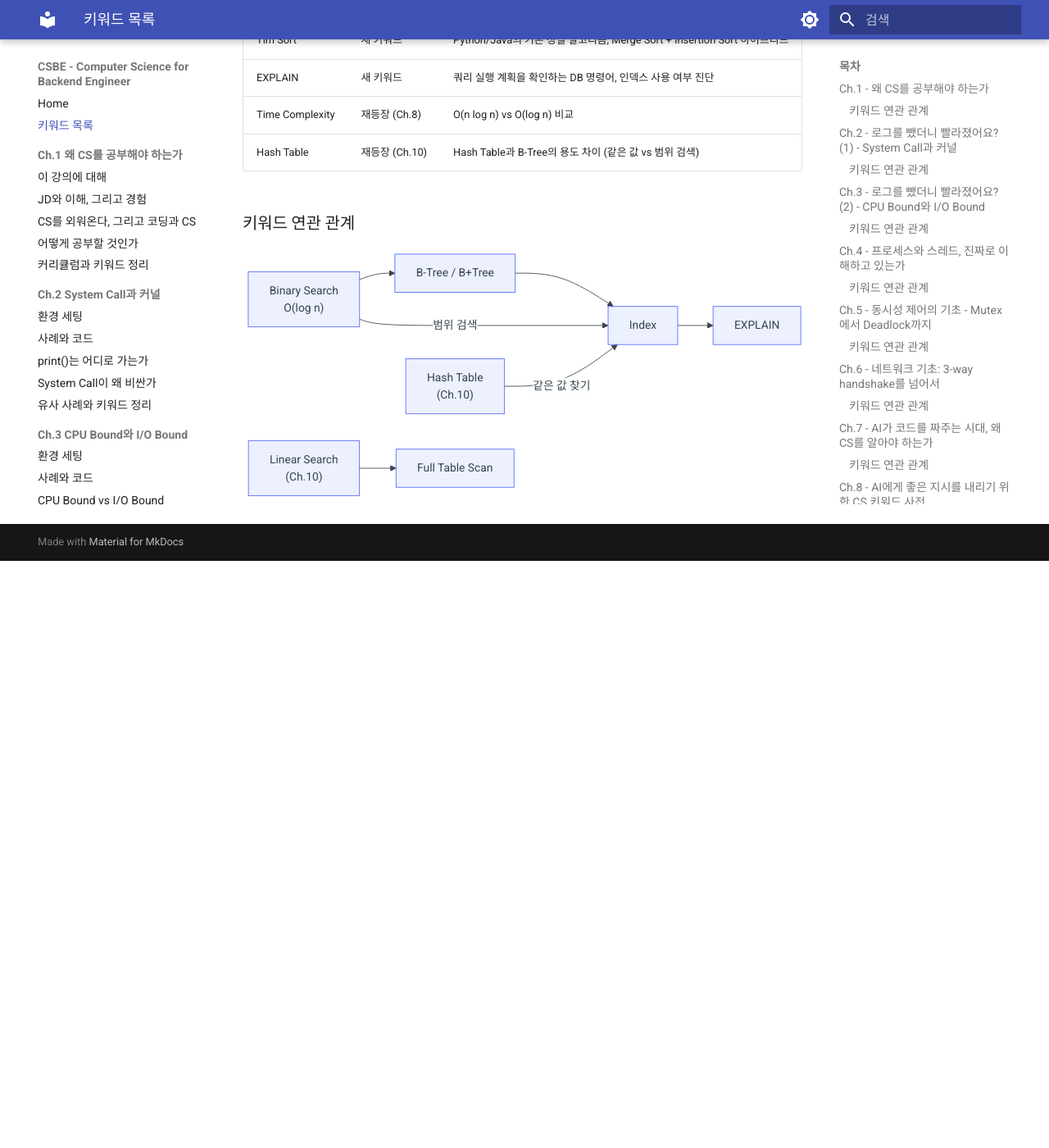
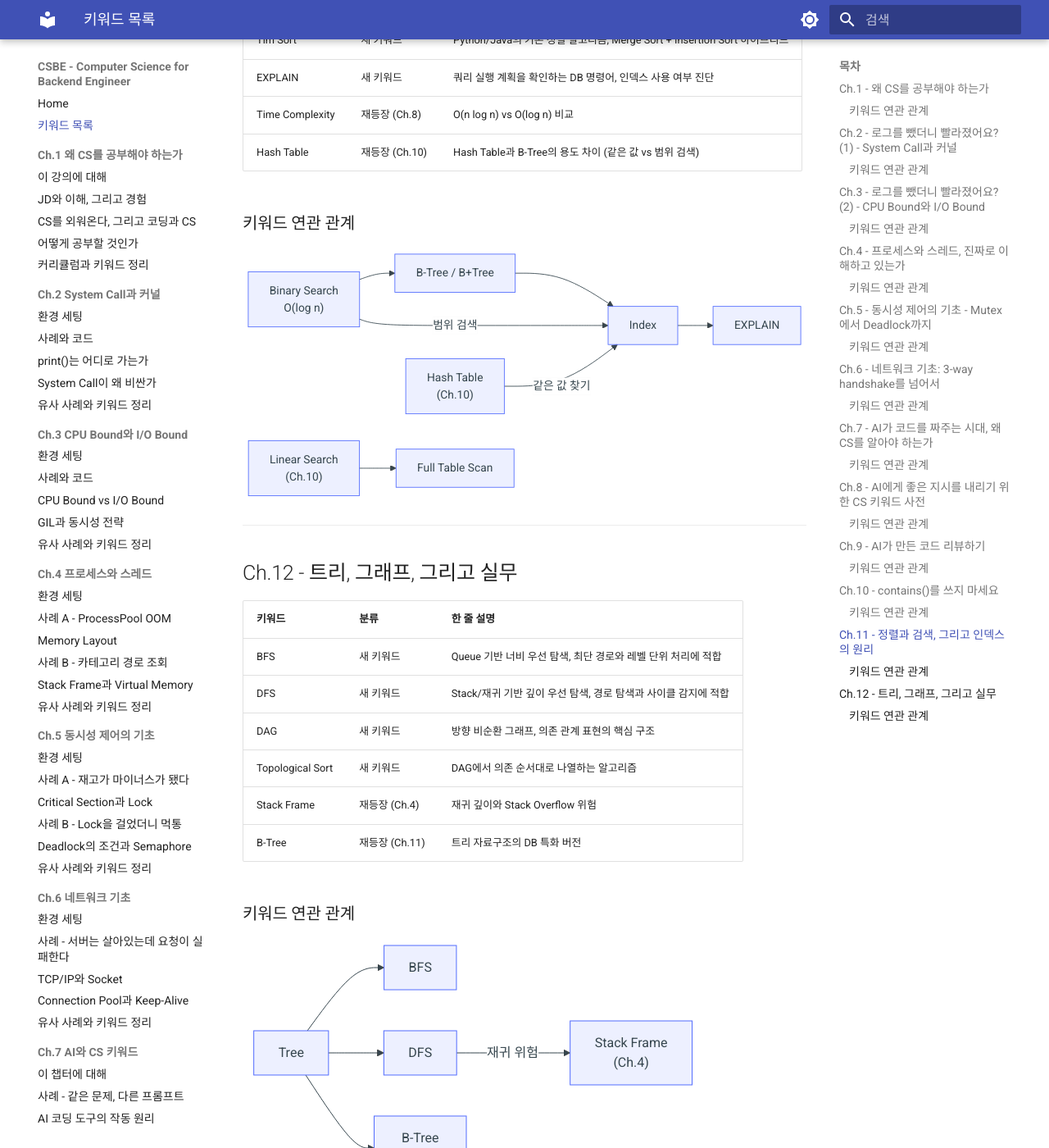
Before and after one commit to teo-jang/csbe, an MkDocs documentation site: the page built from chapters/KEYWORDS.md, in a window 1280 px wide and 1400 px high, scrolled down 13366 px. Shown: the whole window at 82% size. Built offline with MkDocs 1.6.1 and Material for MkDocs 9.7.7, drawn with Linux system fonts in a browser that asks for light colours; before the commit the page ends 14050 px from its top, so only the background shows below that.

Commit message:
feat: add Ch.12 트리, 그래프, 그리고 실무에서 만나는 구조들
- 카테고리 트리 재귀 조회의 문제점과 해결 (BFS/DFS 반복문)
- BFS vs DFS 선택 기준
- DAG와 위상 정렬 (빌드 시스템, CI/CD, 패키지 의존성)
- 새 키워드: BFS, DFS, DAG, Topological Sort

Co-Authored-By: Claude Opus 4.6 <noreply@anthropic.com>

````diff
--- a/chapters/KEYWORDS.md
+++ b/chapters/KEYWORDS.md
@@ -461,3 +461,28 @@ graph LR
     HT["Hash Table<br/>(Ch.10)"] -->|"같은 값 찾기"| IDX
     BS -->|"범위 검색"| IDX
 ```
+
+---
+
+## Ch.12 - 트리, 그래프, 그리고 실무
+
+| 키워드 | 분류 | 한 줄 설명 |
+|--------|------|-----------|
+| BFS | 새 키워드 | Queue 기반 너비 우선 탐색, 최단 경로와 레벨 단위 처리에 적합 |
+| DFS | 새 키워드 | Stack/재귀 기반 깊이 우선 탐색, 경로 탐색과 사이클 감지에 적합 |
+| DAG | 새 키워드 | 방향 비순환 그래프, 의존 관계 표현의 핵심 구조 |
+| Topological Sort | 새 키워드 | DAG에서 의존 순서대로 나열하는 알고리즘 |
+| Stack Frame | 재등장 (Ch.4) | 재귀 깊이와 Stack Overflow 위험 |
+| B-Tree | 재등장 (Ch.11) | 트리 자료구조의 DB 특화 버전 |
+
+### 키워드 연관 관계
+
+```mermaid
+graph LR
+    TREE["Tree"] --> BFS
+    TREE --> DFS
+    GRAPH["Graph"] --> DAG
+    DAG --> TS["Topological Sort"]
+    DFS -->|"재귀 위험"| SF["Stack Frame<br/>(Ch.4)"]
+    TREE --> BT["B-Tree<br/>(Ch.11)"]
+```
--- /dev/null
+++ b/chapters/ch12/01-case.md
@@ -0,0 +1,148 @@
+# Ch.12 사례 - 카테고리 트리를 매번 재귀로 조회한다
+
+[< 환경 세팅](./README.md) | [BFS, DFS, 그리고 DAG >](./02-bfs-dfs-dag.md)
+
+---
+
+앞에서 B-Tree라는 "디스크를 위한 트리"를 봤다. 이번에는 애플리케이션 레벨에서 트리를 다루는 문제다.
+
+
+## 12-1. 사례 설명
+
+쇼핑몰에서 카테고리 트리를 관리한다. 카테고리는 부모-자식 관계로 계층 구조를 이룬다.
+
+```
+전자제품
+├── 컴퓨터
+│   ├── 노트북
+│   ├── 데스크탑
+│   └── 모니터
+├── 스마트폰
+│   ├── 안드로이드
+│   └── iOS
+└── 가전
+    ├── TV
+    └── 냉장고
+```
+
+DB에는 이렇게 저장되어 있다:
+
+```sql
+CREATE TABLE categories (
+    id INT PRIMARY KEY,
+    name VARCHAR(100),
+    parent_id INT NULL  -- 최상위는 NULL
+);
+```
+
+주니어 개발자가 "특정 카테고리의 모든 하위 카테고리를 가져오는" API를 재귀로 만들었다.
+
+```python
+def get_children(category_id):
+    children = db.query(
+        "SELECT * FROM categories WHERE parent_id = ?", category_id
+    )
+    result = []
+    for child in children:
+        result.append(child)
+        result.extend(get_children(child["id"]))  # 재귀 호출
+    return result
+```
+
+카테고리가 5단계면 잘 동작한다. 그런데 두 가지 문제가 숨어 있다.
+
+1. 재귀 호출마다 DB 쿼리가 발생한다 (N+1 Problem의 트리 버전)
+2. 카테고리가 100단계 깊이면 `RecursionError` 발생 (Ch.4의 Stack Overflow)
+
+
+## 12-2. 결과 예측
+
+- 카테고리가 1,000개이고 평균 깊이가 5단계면 DB 쿼리는 몇 번 발생하는가?
+- 깊이가 1,000단계면 Python의 기본 재귀 제한(1,000)에 걸리는가?
+- 재귀를 반복문으로 바꾸면 Stack Overflow가 해결되는가?
+
+<!-- 기대 키워드: Tree, BFS, DFS, Stack, Queue, N+1, 재귀, Stack Frame -->
+
+
+## 12-3. 해결 방법
+
+### 방법 1: 전체를 한 번에 가져와서 메모리에서 트리 구성
+
+```python
+def get_all_children(root_id):
+    # DB 쿼리 1번으로 전체 카테고리를 가져온다
+    all_categories = db.query("SELECT * FROM categories")
+
+    # 메모리에서 부모-자식 관계를 구성 (Dict 사용 → O(1) 검색)
+    children_map = {}
+    for cat in all_categories:
+        parent_id = cat["parent_id"]
+        if parent_id not in children_map:
+            children_map[parent_id] = []
+        children_map[parent_id].append(cat)
+
+    # BFS로 하위 카테고리 수집 (재귀 없음, Stack Overflow 없음)
+    result = []
+    queue = [root_id]
+    while queue:
+        current_id = queue.pop(0)
+        for child in children_map.get(current_id, []):
+            result.append(child)
+            queue.append(child["id"])
+
+    return result
+```
+
+DB 쿼리 1번, 메모리에서 트리 순회. N+1도 없고 Stack Overflow도 없다.
+
+### 방법 2: DB에서 재귀 쿼리 사용 (CTE)
+
+```sql
+WITH RECURSIVE category_tree AS (
+    SELECT * FROM categories WHERE id = ?
+    UNION ALL
+    SELECT c.* FROM categories c
+    JOIN category_tree ct ON c.parent_id = ct.id
+)
+SELECT * FROM category_tree;
+```
+
+MySQL 8.0+, PostgreSQL, SQLite에서 지원하는 재귀 CTE(Common Table Expression)다. DB 엔진이 알아서 재귀를 처리하니까 애플리케이션에서 재귀를 쓸 필요가 없다.
+
+(Python 개발자라면 Django의 `django-treebeard`나 `django-mptt` 같은 라이브러리가 이런 계층 쿼리를 최적화해준다.)
+
+
+## 12-4. 재귀 vs 반복문
+
+Ch.4에서 봤듯이, 재귀는 함수 호출마다 Stack Frame이 쌓인다. Python의 기본 재귀 제한은 1,000이다.
+
+```python
+# 재귀 DFS - Stack Overflow 위험
+def dfs_recursive(node, visited=None):
+    if visited is None:
+        visited = set()
+    visited.add(node)
+    for child in get_children(node):
+        if child not in visited:
+            dfs_recursive(child, visited)
+    return visited
+
+# 반복문 DFS - Stack Overflow 없음 (명시적 Stack 사용)
+def dfs_iterative(start):
+    visited = set()
+    stack = [start]
+    while stack:
+        node = stack.pop()
+        if node in visited:
+            continue
+        visited.add(node)
+        for child in get_children(node):
+            stack.append(child)
+    return visited
+```
+
+반복문 버전은 `list`를 Stack으로 사용한다. Heap 메모리를 사용하니까 Python 재귀 제한에 걸리지 않는다. 실무에서 깊이를 예측할 수 없는 트리는 반복문으로 순회하는 게 안전하다.
+
+---
+
+[< 환경 세팅](./README.md) | [BFS, DFS, 그리고 DAG >](./02-bfs-dfs-dag.md)
--- /dev/null
+++ b/chapters/ch12/02-bfs-dfs-dag.md
@@ -0,0 +1,160 @@
+# Ch.12 BFS, DFS, 그리고 DAG
+
+[< 사례 - 카테고리 트리를 매번 재귀로 조회한다](./01-case.md) | [유사 사례와 키워드 정리 >](./03-summary.md)
+
+---
+
+앞에서 트리 순회를 재귀에서 반복문으로 바꾸는 방법을 봤다. 반복문 순회에는 두 가지 방식이 있다: BFS와 DFS.
+
+
+## BFS (Breadth-First Search, 너비 우선 탐색)
+
+"같은 레벨의 노드를 먼저 방문"하는 방식이다. Queue(FIFO)를 사용한다.
+
+```
+순회 순서:
+전자제품 → 컴퓨터, 스마트폰, 가전 → 노트북, 데스크탑, 모니터, 안드로이드, iOS, TV, 냉장고
+```
+
+```python
+from collections import deque
+
+def bfs(start, children_map):
+    visited = []
+    queue = deque([start])
+    while queue:
+        node = queue.popleft()   # FIFO: 먼저 넣은 것부터
+        visited.append(node)
+        for child in children_map.get(node, []):
+            queue.append(child)
+    return visited
+```
+
+(여기서 `collections.deque`를 쓰는 이유: `list.pop(0)`은 O(n)이다. 앞에서 빼면 뒤의 모든 원소를 한 칸씩 당겨야 하니까. `deque.popleft()`는 O(1)이다. Ch.10의 자료구조 선택 기준이 여기서도 적용된다.)
+
+
+## DFS (Depth-First Search, 깊이 우선 탐색)
+
+"한 방향으로 끝까지 파고들고, 막히면 돌아오는" 방식이다. Stack(LIFO)을 사용한다.
+
+```
+순회 순서:
+전자제품 → 컴퓨터 → 노트북 → 데스크탑 → 모니터 → 스마트폰 → 안드로이드 → iOS → 가전 → TV → 냉장고
+```
+
+```python
+def dfs(start, children_map):
+    visited = []
+    stack = [start]
+    while stack:
+        node = stack.pop()       # LIFO: 마지막에 넣은 것부터
+        visited.append(node)
+        for child in reversed(children_map.get(node, [])):
+            stack.append(child)
+    return visited
+```
+
+<details>
+<summary>BFS (Breadth-First Search, 너비 우선 탐색)</summary>
+
+같은 깊이의 노드를 먼저 방문하는 탐색 방식이다. Queue(FIFO)를 사용한다. "최단 경로 찾기"에 적합하다. 레벨 단위로 처리해야 하는 경우(조직도의 같은 직급, 카테고리의 같은 깊이)에 쓴다.
+
+</details>
+
+<details>
+<summary>DFS (Depth-First Search, 깊이 우선 탐색)</summary>
+
+한 방향으로 끝까지 파고든 뒤 돌아오는 탐색 방식이다. Stack(LIFO)이나 재귀를 사용한다. "모든 경로 탐색"이나 "존재 여부 확인"에 적합하다. 메모리를 BFS보다 적게 사용한다.
+
+</details>
+
+
+## 언제 BFS, 언제 DFS?
+
+| 상황 | 추천 | 이유 |
+|------|------|------|
+| 최단 경로 찾기 | BFS | 가까운 것부터 탐색 |
+| 모든 경로 탐색 | DFS | 끝까지 가봐야 알 수 있음 |
+| 레벨 단위 처리 | BFS | 같은 깊이의 노드를 한꺼번에 |
+| 깊이가 매우 깊은 경우 | DFS (반복문) | BFS는 Queue에 모든 형제를 담아야 함 |
+| 사이클 감지 | DFS | 방문 중인 노드를 다시 만나면 사이클 |
+
+
+## DAG: Directed Acyclic Graph
+
+실무에서 그래프가 가장 자주 등장하는 형태가 DAG(방향 비순환 그래프)다.
+
+- 방향(Directed): 간선에 방향이 있다 (A → B는 있지만 B → A는 아닐 수 있다)
+- 비순환(Acyclic): 사이클이 없다 (A → B → C → A 같은 순환이 없다)
+
+실무에서 DAG를 만나는 곳:
+
+| 사례 | 노드 | 간선 |
+|------|------|------|
+| 빌드 시스템 (Maven, Gradle) | 모듈 | 의존 관계 |
+| CI/CD 파이프라인 | 작업(Job) | 실행 순서 |
+| Airflow/데이터 파이프라인 | Task | 선후행 관계 |
+| 패키지 매니저 (pip, npm) | 패키지 | 의존성 |
+| Makefile | 빌드 타겟 | 의존 규칙 |
+
+<details>
+<summary>DAG (Directed Acyclic Graph, 방향 비순환 그래프)</summary>
+
+간선에 방향이 있고 사이클이 없는 그래프다. 의존 관계, 선후행 관계를 표현하는 데 적합하다. 위상 정렬(Topological Sort)로 실행 순서를 결정할 수 있다. Airflow, Gradle, npm 등이 내부적으로 DAG를 사용한다.
+
+</details>
+
+
+## 위상 정렬 (Topological Sort)
+
+DAG에서 "의존성 순서대로 나열하기"가 위상 정렬이다.
+
+```
+A → B → D
+A → C → D
+```
+
+위상 정렬 결과: A → B → C → D 또는 A → C → B → D (둘 다 유효)
+
+"A를 먼저 해야 B를 할 수 있다" 류의 순서를 정하는 거다. npm이 패키지를 설치하는 순서, Gradle이 모듈을 빌드하는 순서가 전부 위상 정렬이다.
+
+```python
+from collections import deque
+
+def topological_sort(graph):
+    # 진입 차수(in-degree) 계산
+    in_degree = {node: 0 for node in graph}
+    for node in graph:
+        for neighbor in graph[node]:
+            in_degree[neighbor] = in_degree.get(neighbor, 0) + 1
+
+    # 진입 차수 0인 노드부터 시작
+    queue = deque([n for n in in_degree if in_degree[n] == 0])
+    result = []
+
+    while queue:
+        node = queue.popleft()
+        result.append(node)
+        for neighbor in graph.get(node, []):
+            in_degree[neighbor] -= 1
+            if in_degree[neighbor] == 0:
+                queue.append(neighbor)
+
+    if len(result) != len(in_degree):
+        raise ValueError("사이클이 존재합니다!")
+
+    return result
+```
+
+(사이클이 있으면 위상 정렬이 불가능하다. 이걸 역으로 이용해서 사이클 감지에 쓸 수도 있다.)
+
+<details>
+<summary>Topological Sort (위상 정렬)</summary>
+
+DAG에서 간선의 방향을 거스르지 않으면서 모든 노드를 나열하는 알고리즘이다. "선행 조건을 먼저 처리"하는 순서를 결정한다. BFS 기반(Kahn's Algorithm)과 DFS 기반 두 가지 방법이 있다. 빌드 시스템, 패키지 매니저, 작업 스케줄러에서 핵심적으로 사용된다.
+
+</details>
+
+---
+
+[< 사례 - 카테고리 트리를 매번 재귀로 조회한다](./01-case.md) | [유사 사례와 키워드 정리 >](./03-summary.md)
--- /dev/null
+++ b/chapters/ch12/03-summary.md
@@ -0,0 +1,101 @@
+# Ch.12 유사 사례와 키워드 정리
+
+[< BFS, DFS, 그리고 DAG](./02-bfs-dfs-dag.md)
+
+---
+
+앞에서 트리 순회, BFS/DFS, DAG와 위상 정렬을 확인했다. Part 3 (Ch.10~12)의 마지막이다.
+
+
+## 12-5. 유사 사례
+
+### 사례: 파일 시스템 용량 계산
+
+디렉토리의 전체 용량을 계산하려면 하위 디렉토리를 재귀적으로 순회해야 한다. `du -sh` 명령이 하는 일이 트리의 DFS다.
+
+### 사례: 웹 크롤러
+
+특정 페이지에서 시작해서 링크를 따라가며 페이지를 수집한다. BFS로 구현하면 "가까운 페이지부터", DFS로 구현하면 "한 방향으로 끝까지" 크롤링한다.
+
+### 사례: Kubernetes의 Pod 의존성
+
+Pod A가 DB에 의존하고, Pod B가 Pod A에 의존하면, 배포 순서는 DB → A → B다. 이게 DAG의 위상 정렬이다. Helm Chart나 ArgoCD의 Sync Wave가 이 원리다.
+
+
+## Part 3 마무리
+
+Part 3 (Ch.10~12)에서 다룬 핵심:
+
+1. 자료구조 선택이 성능을 결정한다 (Ch.10: List vs Set, 4,000배 차이)
+2. 정렬과 검색은 DB 인덱스의 기초다 (Ch.11: B-Tree, EXPLAIN)
+3. 트리와 그래프는 계층 데이터와 의존성의 언어다 (Ch.12: BFS/DFS, DAG)
+
+Part 4부터는 데이터베이스를 깊게 파고든다. Ch.10~12의 자료구조 지식이 DB 인덱스, 쿼리 최적화, 트랜잭션을 이해하는 기반이 된다.
+
+
+## 오늘의 키워드 정리
+
+### 새 키워드
+
+<details>
+<summary>BFS (Breadth-First Search)</summary>
+
+같은 깊이의 노드를 먼저 방문하는 탐색 알고리즘이다. Queue(FIFO)를 사용한다. 최단 경로 찾기, 레벨 단위 처리에 적합하다. Python에서는 `collections.deque`로 Queue를 구현한다.
+
+</details>
+
+<details>
+<summary>DFS (Depth-First Search)</summary>
+
+한 방향으로 끝까지 파고든 뒤 돌아오는 탐색 알고리즘이다. Stack(LIFO)이나 재귀를 사용한다. 재귀 구현은 깔끔하지만 깊이가 깊으면 Stack Overflow 위험이 있다. 반복문 + 명시적 Stack이 더 안전하다.
+
+</details>
+
+<details>
+<summary>DAG (Directed Acyclic Graph)</summary>
+
+간선에 방향이 있고 사이클이 없는 그래프다. 빌드 시스템, CI/CD, 데이터 파이프라인, 패키지 의존성 등 실무에서 의존 관계를 표현하는 데 핵심적으로 사용된다.
+
+</details>
+
+<details>
+<summary>Topological Sort (위상 정렬)</summary>
+
+DAG에서 의존 관계를 지키면서 노드를 일렬로 나열하는 알고리즘이다. "선행 조건을 먼저 처리"하는 순서를 결정한다. 사이클이 있으면 위상 정렬이 불가능하다.
+
+</details>
+
+
+### 재등장 키워드
+
+| 키워드 | 최초 등장 | 이번 챕터에서의 역할 |
+|--------|----------|-------------------:|
+| Stack Frame | Ch.4 | 재귀 깊이와 Stack Overflow |
+| N+1 Problem | Ch.8 | 트리의 재귀 쿼리 = N+1의 트리 버전 |
+| B-Tree | Ch.11 | 트리 자료구조의 DB 특화 버전 |
+
+
+### 키워드 연관 관계
+
+```mermaid
+graph LR
+    TREE["Tree"] --> BFS
+    TREE --> DFS
+
+    BFS -->|"Queue"| DEQ["deque<br/>(Ch.10)"]
+    DFS -->|"Stack"| STK["Stack<br/>(Ch.4)"]
+
+    TREE --> BT["B-Tree<br/>(Ch.11)"]
+
+    GRAPH["Graph"] --> DAG
+    DAG --> TS["Topological Sort"]
+
+    DFS -->|"재귀 → Stack Overflow"| SF["Stack Frame<br/>(Ch.4)"]
+```
+
+
+다음 챕터(Ch.13)부터 Part 4: 데이터베이스 깊게 보기다. "JPA를 써서 DB를 모른다고요?"라는 제목부터 찔리지 않는가?
+
+---
+
+[< BFS, DFS, 그리고 DAG](./02-bfs-dfs-dag.md)
--- /dev/null
+++ b/chapters/ch12/README.md
@@ -0,0 +1,24 @@
+# Ch.12 트리, 그래프, 그리고 실무에서 만나는 구조들
+
+Ch.11에서 B-Tree와 인덱스를 봤다. B-Tree는 "DB를 위한 트리"였다. 이번에는 트리와 그래프 자체를 다룬다. 계층 데이터(카테고리, 조직도), 의존성 관계(빌드 순서, 작업 스케줄링) 같은 실무 문제가 전부 트리와 그래프다.
+
+재귀로 트리를 순회하면 깔끔하지만, 운영에서는 Stack Overflow를 낼 수 있다. Ch.4에서 봤던 그 이야기가 여기서 다시 등장한다.
+
+---
+
+## 이 챕터에서 다루는 것
+
+- 트리 구조의 실무 활용 (카테고리, 파일 시스템, DOM)
+- BFS와 DFS의 차이와 선택 기준
+- DAG(Directed Acyclic Graph)과 위상 정렬
+- 재귀 vs 반복문: 성능과 안전성
+
+## 환경
+
+Ch.10~11과 동일하다. DB 없이 순수 Python으로 진행한다.
+
+## 목차
+
+1. [사례 - 카테고리 트리를 매번 재귀로 조회한다](./01-case.md)
+2. [BFS, DFS, 그리고 DAG](./02-bfs-dfs-dag.md)
+3. [유사 사례와 키워드 정리](./03-summary.md)
--- a/mkdocs.yml
+++ b/mkdocs.yml
@@ -114,3 +114,8 @@ nav:
       - Binary Search와 B-Tree: ch11/02-binary-search-btree.md
       - 인덱스의 원리: ch11/03-index-internals.md
       - 유사 사례와 키워드 정리: ch11/04-summary.md
+  - Ch.12 트리, 그래프, 실무:
+      - 환경 세팅: ch12/README.md
+      - 사례 - 카테고리 트리를 매번 재귀로 조회한다: ch12/01-case.md
+      - BFS, DFS, 그리고 DAG: ch12/02-bfs-dfs-dag.md
+      - 유사 사례와 키워드 정리: ch12/03-summary.md
````
Also changed, not shown: chapters/index.md (+1 -1 lines).
